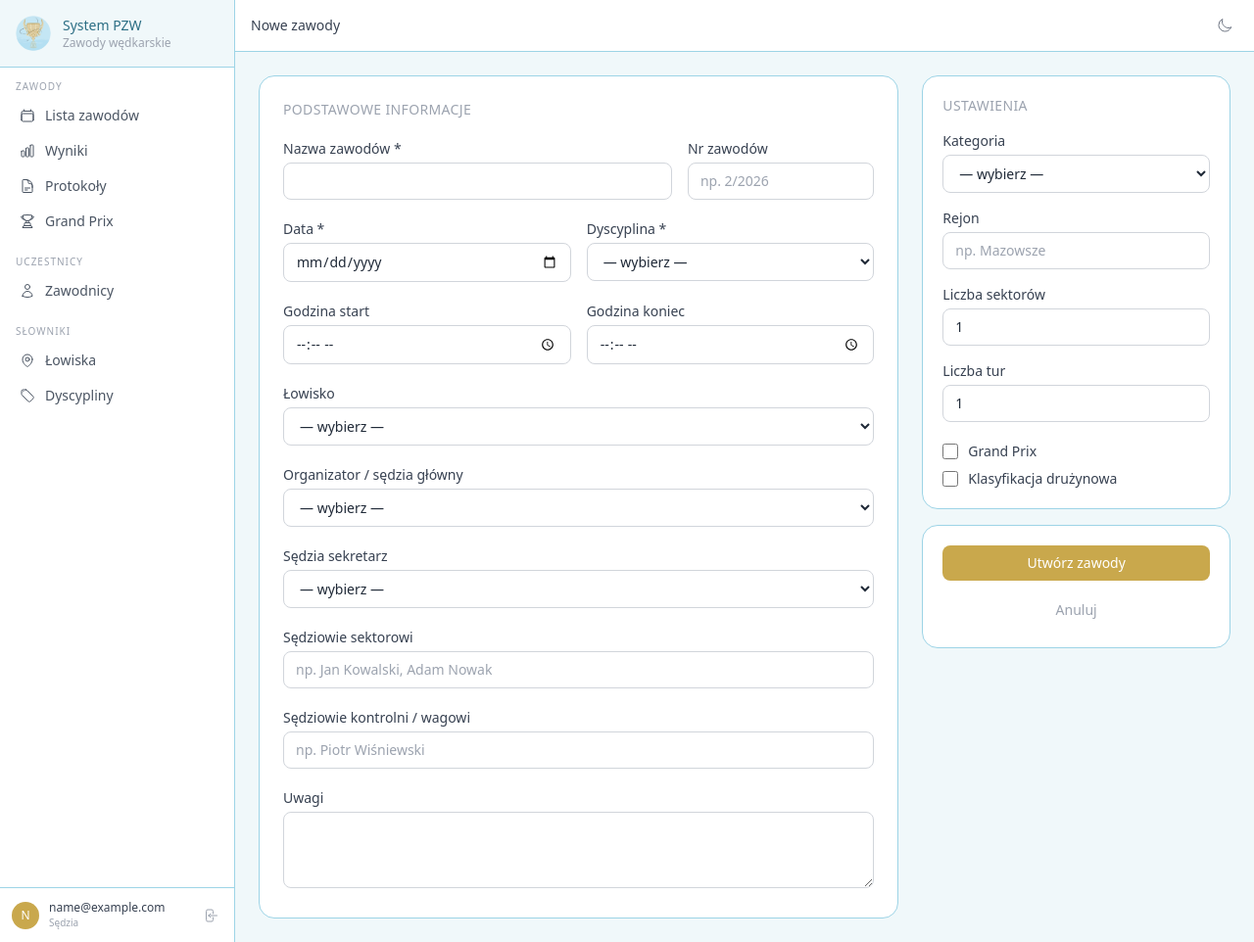
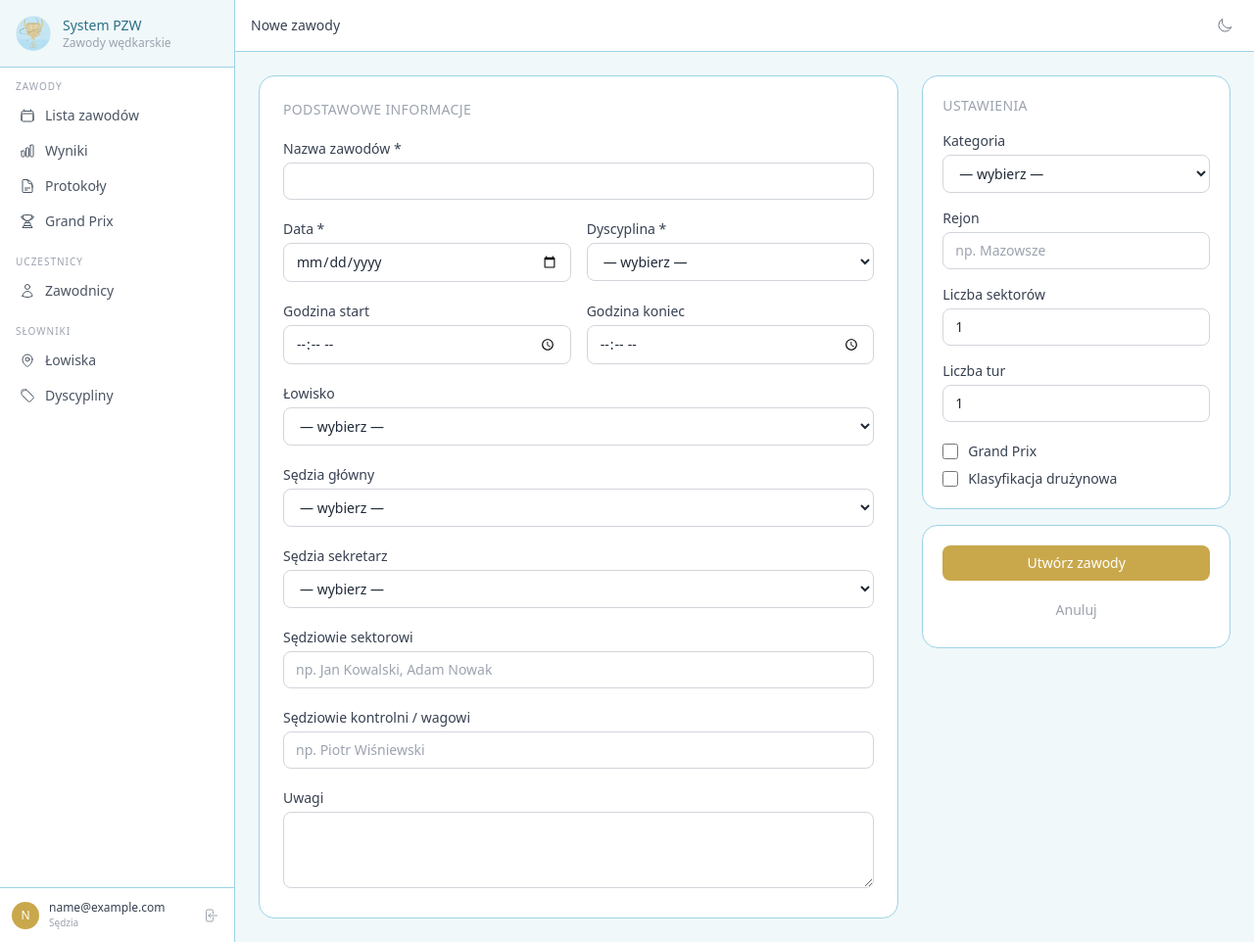
Before and after one commit to pshemeeg/pzw, a Flask app: page /zawody/nowe in a window 1280 px wide. Shown: the whole page at 98% size. Run offline with Flask 3, Linux system fonts and the light colour scheme; the visitor is signed in with stand-in values (Sample User, id 1); data that the repository does not hold is empty; some libraries are stand-ins or nearby versions.

Commit message:
refactor(zawody): usunięcie nr_zawodow z formularza i poprawa etykiety sędziego głównego

```diff
--- a/app/templates/zawody/formularz.html
+++ b/app/templates/zawody/formularz.html
@@ -23,28 +23,14 @@
                     Podstawowe informacje
                 </h2>
 
-                <div class="grid grid-cols-1 sm:grid-cols-3 gap-4">
-                    <div class="sm:col-span-2">
+                <div class="grid grid-cols-1 gap-4">
+                    <div>
                         <label class="block text-sm font-medium text-gray-700
                                       dark:text-gray-300 mb-1">
                             Nazwa zawodów *
                         </label>
                         <input type="text" name="nazwa" required
                                value="{{ zawody.nazwa if zawody else '' }}"
-                               class="w-full px-3 py-2 text-sm rounded-lg border
-                                      border-gray-300 dark:border-gray-600
-                                      bg-white dark:bg-gray-700
-                                      text-gray-800 dark:text-gray-100
-                                      focus:outline-none focus:ring-2
-                                      focus:ring-water-500">
-                    </div>
-                    <div>
-                        <label class="block text-sm font-medium text-gray-700
-                                      dark:text-gray-300 mb-1">
-                            Nr zawodów
-                        </label>
-                        <input type="text" name="nr_zawodow" placeholder="np. 2/2026"
-                               value="{{ zawody.nr_zawodow if zawody and zawody.nr_zawodow else '' }}"
                                class="w-full px-3 py-2 text-sm rounded-lg border
                                       border-gray-300 dark:border-gray-600
                                       bg-white dark:bg-gray-700
@@ -152,7 +138,7 @@
                 <div>
                     <label class="block text-sm font-medium text-gray-700
                                   dark:text-gray-300 mb-1">
-                        Organizator / sędzia główny
+                        Sędzia główny
                     </label>
                     <select name="organizator_id"
                             class="w-full px-3 py-2 text-sm rounded-lg border
```
